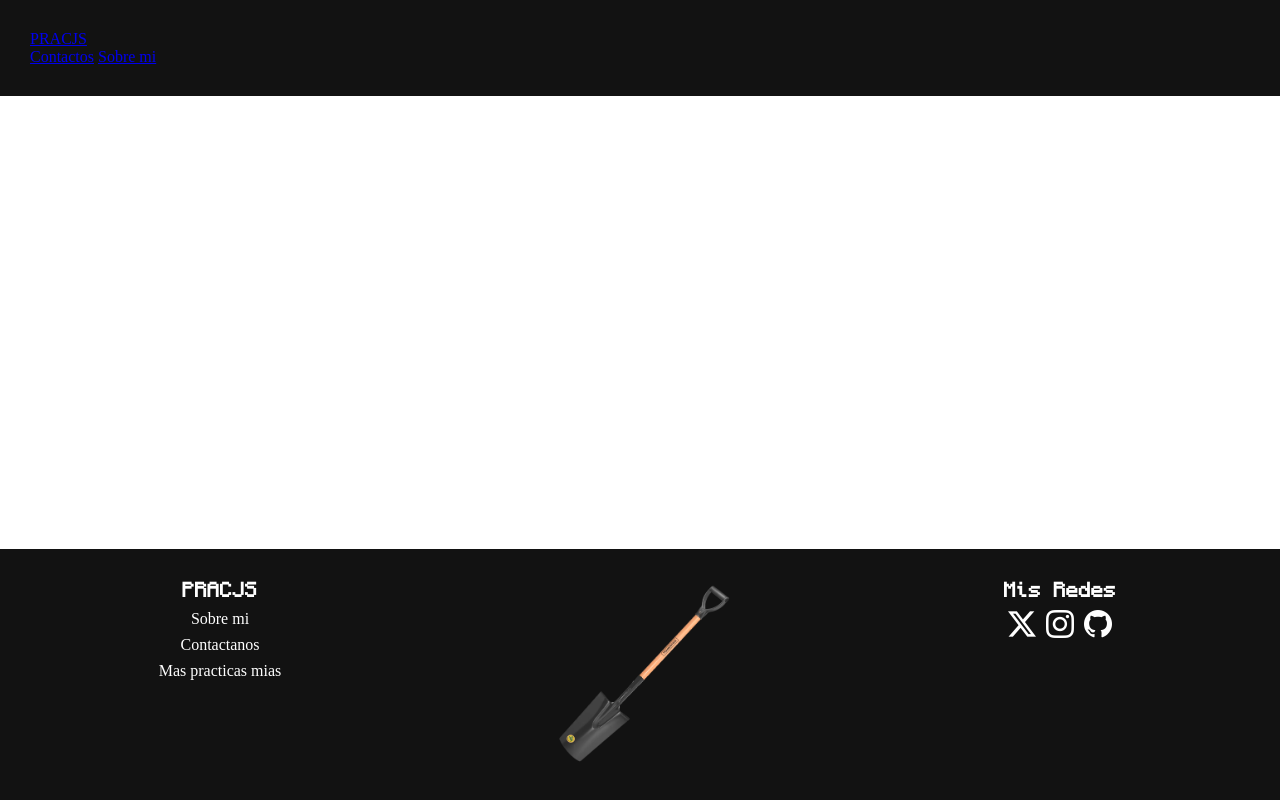
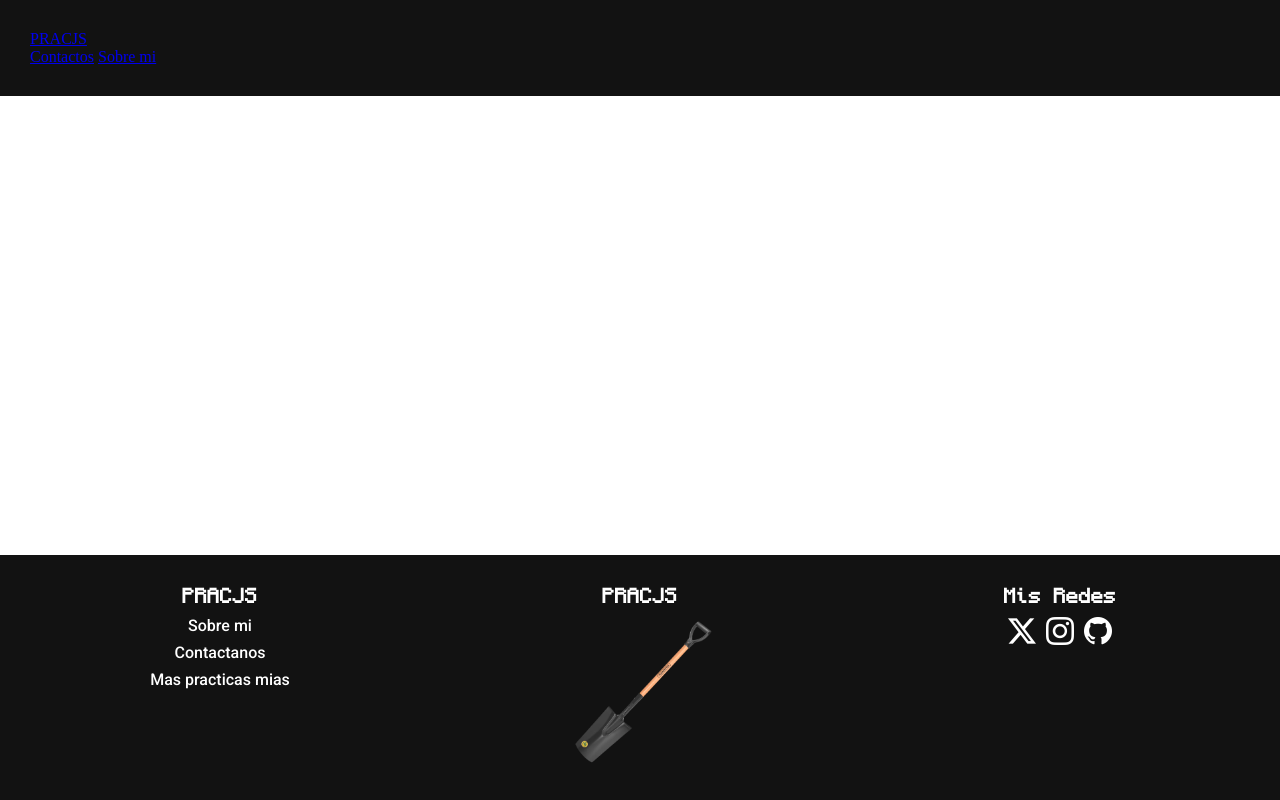
Before and after one commit to elFiol/PracJS, a plain HTML site: page index.html in a window 1280 px wide. Drawn offline with nearby package versions, Linux system fonts and the light colour scheme.

Commit message:
agregamos un par de cosas de footer que son hover

```diff
--- a/css/style.css
+++ b/css/style.css
@@ -1,4 +1,5 @@
 @import url("https://fonts.googleapis.com/css2?family=Poppins:wght@900&display=swap");
+@import url("https://fonts.googleapis.com/css2?family=Roboto:wght@500&display=swap");
 @font-face {
   font-family: "MonoCraft";
   src: url("../Monocraft.otf") format("truetype");
@@ -38,7 +39,11 @@ footer div h3 {
   font-family: "MonoCraft", sans-serif;
 }
 .logo-footer {
-  width: 50%;
+  width: 40%;
+  transition: transform 0.3s;
+}
+.logo-footer:hover {
+  transform: scale(1.1);
 }
 .columna-footer {
   width: 40%;
@@ -46,6 +51,7 @@ footer div h3 {
 .iconos-footer {
   color: rgb(255, 255, 255);
   margin: 0px 5px 0px 5px;
+  transition: font-size 0.3s;
   font-size: 28px;
 }
 .link-a {
@@ -54,4 +60,11 @@ footer div h3 {
 .link-a a {
   color: white;
   text-decoration: none;
+  font-family: "Roboto", sans-serif;
 }
+
+.iconos-footer:hover {
+  color: rgb(255, 255, 255);
+  margin: 0px 5px 0px 5px;
+  font-size: 32px;
+}
--- a/index.html
+++ b/index.html
@@ -19,6 +19,7 @@
       rel="stylesheet"
       href="https://cdn.jsdelivr.net/npm/bootstrap-icons@1.11.1/font/bootstrap-icons.css"
     />
+    <script src="./app.js"></script>
     <title>javaScript - practica</title>
   </head>
   <body>
@@ -42,7 +43,8 @@
         </ul>
       </div>
       <div class="columna-footer">
-        <img src="./img/T77426404.png" alt="Logo" class="logo-footer" />
+        <h3>PRACJS</h3>
+        <img src="./img/T77426404.png" alt="Logo" class="logo-footer" id="imagen"/>
       </div>
       <div class="columna-footer">
         <h3>Mis Redes</h3>
```
